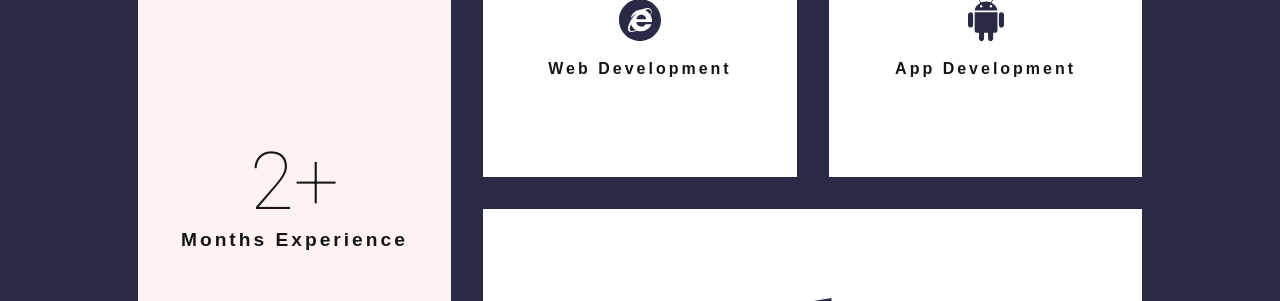
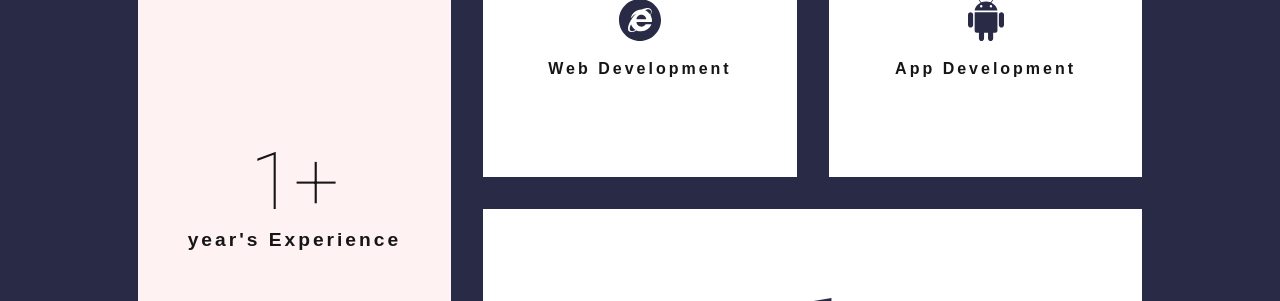
Before and after one commit to paswanatul471/my-portfolio, a React (Create React App) app: page / in a window 1280 px wide. Shown: the part 3940-4241 px from the top of the page. Built offline with nearby package versions, Linux system fonts and the light colour scheme.

Commit message:
changes in Header and Services section

```diff
--- a/src/components/Header.jsx
+++ b/src/components/Header.jsx
@@ -25,7 +25,7 @@ export const HeaderPhone = ({menuOpen, setMenuOpen}) => {
 
 
 const NavContent = ({setMenuOpen}) => {
-  const Link = "https://drive.google.com/file/d/1DZSkIRy7Adv4tCzZraujuZBDU5Ahscsc/view?usp=sharing"
+  const Link = "https://drive.google.com/file/d/1IyEL21xJgomQ7ESp-_jrQY9yUpioEGvW/view?usp=sharing"
 return(
   <>
   <h2>Atul Paswan</h2>
--- a/src/components/Services.jsx
+++ b/src/components/Services.jsx
@@ -26,8 +26,8 @@ const Services = () => {
         <h2>Services</h2>
         <section>
             <motion.div className="serviceBox1" whileInView={animations.whileInView} initial={animations.one}>
-                <h3>2+</h3>
-                <p>Months Experience</p>
+                <h3>1+</h3>
+                <p>year's Experience</p>
 
             </motion.div>
             <motion.div className="serviceBox2" whileInView={animations.whileInView} initial={animations.twoAndThree}>
```
